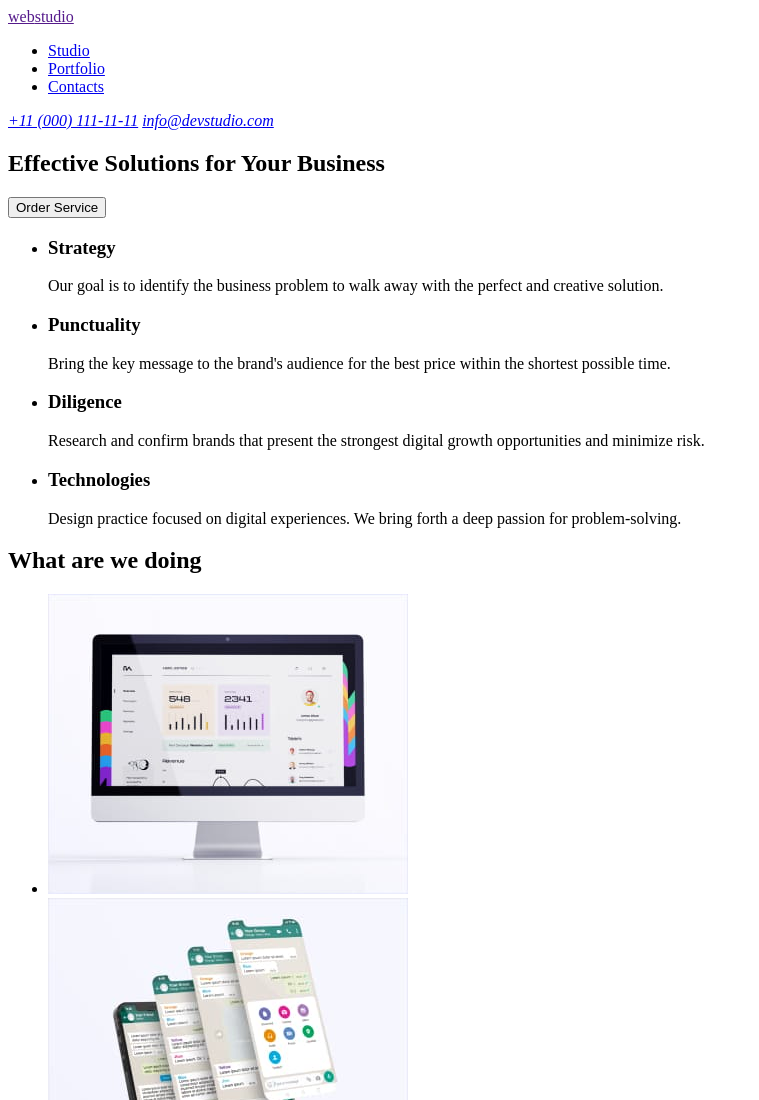
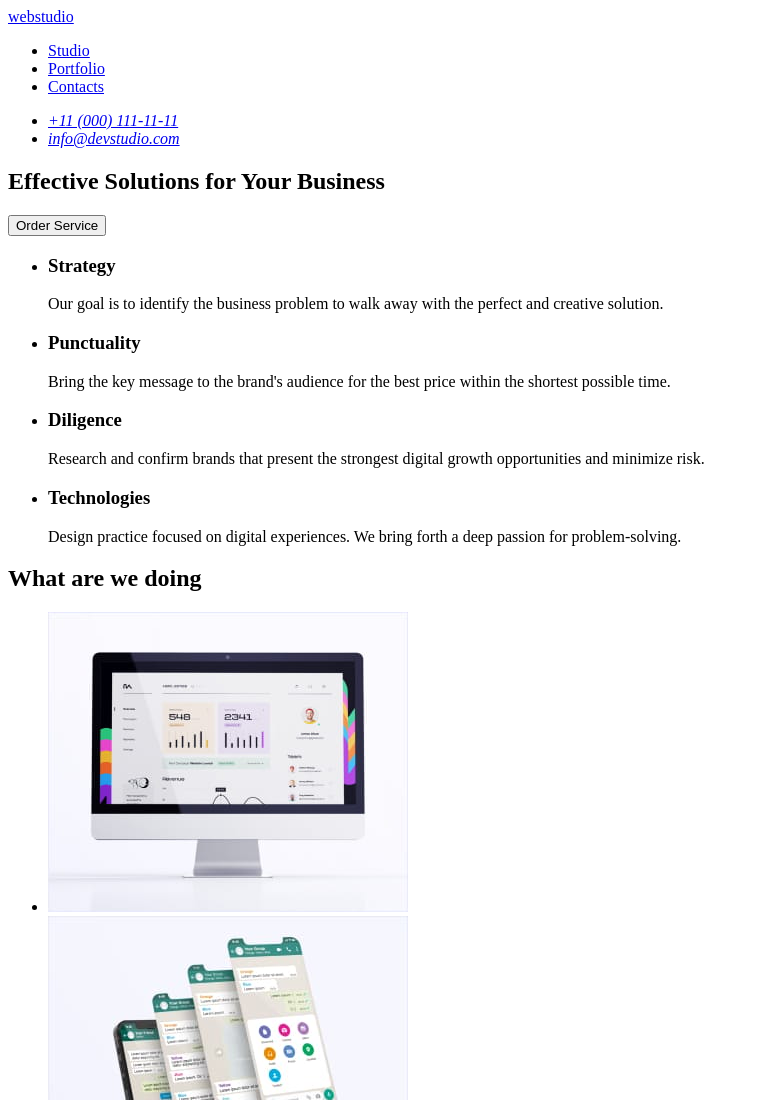
Before and after one commit to Volodymyr-Savytskyi/goit-markup-hw-01, a plain HTML site: page index.html in a window 1280 px wide. Shown: the top 1100 px of the page, without its empty margins (0-759 px from the left). Drawn offline with Linux system fonts and the light colour scheme.

Commit message:
Update index.html

```diff
--- a/index.html
+++ b/index.html
@@ -9,8 +9,8 @@
 <body>
     <!-- Header -->
     <header>
-        <a href=""><span>web</span>studio</a>
         <nav>
+        <a href="./index.html">webstudio</a>
         <ul>
             <li><a href="#">Studio</a></li>
             <li><a href="#">Portfolio</a></li>
@@ -18,8 +18,10 @@
         </ul>
           </nav>
             <address>
-                <a href="tel:+110001111111">+11 (000) 111-11-11</a>
-                <a href="mailto:info@devstudio.com">info@devstudio.com</a>
+            <ul>
+                <li><a href="tel:+110001111111">+11 (000) 111-11-11</a></li>
+                <li><a href="mailto:info@devstudio.com">info@devstudio.com</a></li>
+            </ul>
             </address>
 
 
```
